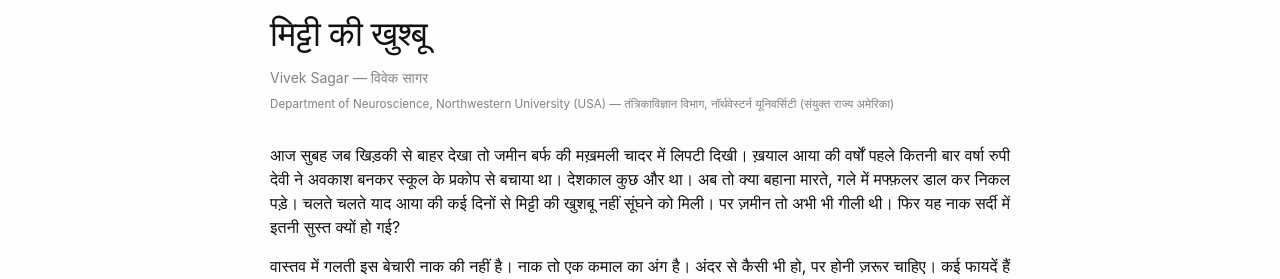
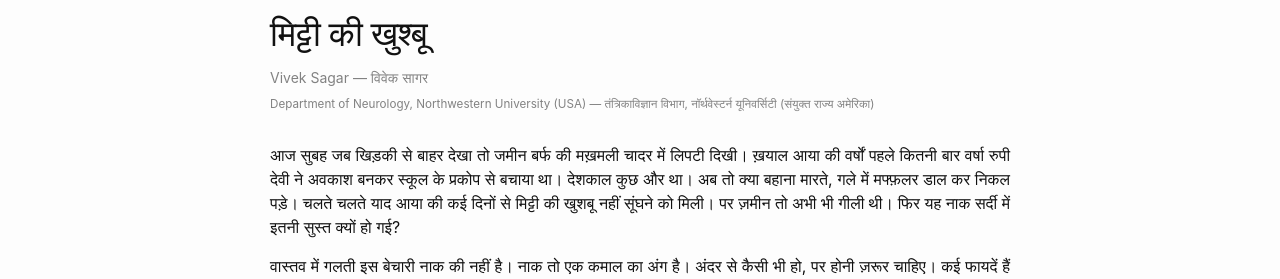
Before and after one commit to toAtulArora/c-est-ca.github.io, a Jekyll site: the page built from _posts/2018-11-28-TheFragranceOfTheEarth.md, in a window 1280 px wide. Shown: the part 175-454 px from the top of the page. Built offline with Jekyll 4.4.1, drawn with Linux system fonts in a browser that asks for light colours.

Commit message:
Neurology

```diff
--- a/_posts/2018-11-28-TheFragranceOfTheEarth.md
+++ b/_posts/2018-11-28-TheFragranceOfTheEarth.md
@@ -6,7 +6,7 @@ categories: post
 authors:
 - "Vivek Sagar — विवेक सागर"
 affs:
-- "Department of Neuroscience, Northwestern University (USA) — तंत्रिकाविज्ञान विभाग, नॉर्थवेस्टर्न यूनिवर्सिटी (संयुक्त राज्य अमेरिका)"
+- "Department of Neurology, Northwestern University (USA) — तंत्रिकाविज्ञान विभाग, नॉर्थवेस्टर्न यूनिवर्सिटी (संयुक्त राज्य अमेरिका)"
 meta: "Post"
 ---
 
```
Also changed, not shown: 2 other files.
